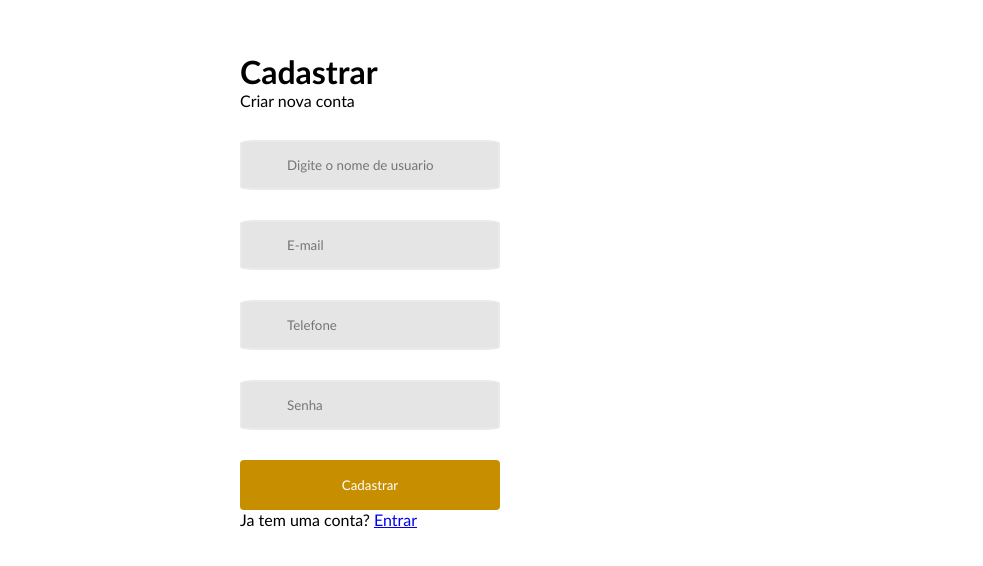
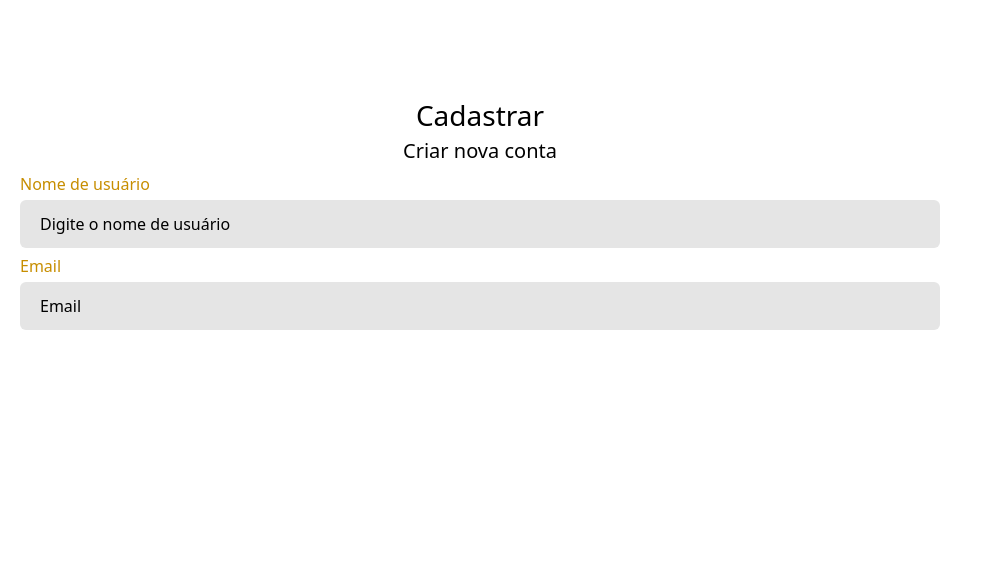
Before and after one commit to Amanda-Jr/AdocaoDeAnimais, a React (Vite) app in the folder web/: page /cadastro in a window 1280 px wide. Shown: the part 188-754 px from the top of the page, without its empty margins (0-983 px from the left). Built offline with nearby package versions, Linux system fonts and the light colour scheme.

Commit message:
cria componente InputForm

```diff
--- /dev/null
+++ b/web/src/components/InputForm.tsx
@@ -0,0 +1,18 @@
+import type { HTMLProps } from "react";
+import { twMerge } from "tailwind-merge";
+
+type InputFormProps = HTMLProps<HTMLInputElement>
+
+export function InputForm(props: InputFormProps) {
+  return (
+    <div className="flex flex-col font-medium">
+      <label htmlFor={props.id} className="text-[#C78E00] mt-1.5">
+        {props.label}
+      </label>
+      <input
+        {...props}
+        className={twMerge("py-3 px-5 bg-[#E5E5E5] rounded-[6px] placeholder:text-black outline-0 mt-[0.25rem]", props.className)}
+      />
+    </div>
+  );
+}
--- a/web/src/main.tsx
+++ b/web/src/main.tsx
@@ -3,14 +3,16 @@ import { createRoot } from 'react-dom/client'
 import './pages/Cadastro/index.css'
 import { BrowserRouter, Routes, Route } from "react-router";
 import Cadastro from './pages/Cadastro/App.tsx'
+import Home from './pages/Home/Home.tsx';
 
-
+import './pages/globals.css'
 
 createRoot(document.getElementById('root')!).render(
   <StrictMode>
     <BrowserRouter>
       <Routes>
-      <Route path="/cadastro" element={<Cadastro />} />
+        <Route path="/" element={<Home />} />
+        <Route path="/cadastro" element={<Cadastro />} />
       </Routes>
     </BrowserRouter>
   </StrictMode>,
--- a/web/src/pages/Cadastro/App.tsx
+++ b/web/src/pages/Cadastro/App.tsx
@@ -1,27 +1,20 @@
+import { InputForm } from "@/components/InputForm";
+
 export default function Cadastro() {
-
   return (
     <div className="cadastro">
-      <form  className="formulario">
-        <h1>Cadastrar</h1>
-        <p>Criar nova conta</p>
-        <div className="input-field">
-          <input type="username" placeholder="Digite o nome de usuario"/>
-        </div>
-        <div className="input-field">
-          <input type="email" placeholder="E-mail"/>
-        </div>
-        <div className="input-field">
-          <input type="tel" id="phone" placeholder="Telefone" pattern="[0-9]{3}-[0-9]{2}-[0-9]{3}"/>
-        </div>
-        <div className="input-field">
-          <input type="password" placeholder="Senha"/>
-        </div>
-        <button>Cadastrar</button>
-        <p>Ja tem uma conta? <a href="#">Entrar</a> </p>
-
+      <form className="p-5 flex flex-col min-w-3/4">
+        <h1 className="text-center font-medium text-[1.75rem]">Cadastrar</h1>
+        <p className="text-center font-medium text-[1.25rem]">
+          Criar nova conta
+        </p>
+        <InputForm
+          label="Nome de usuário"
+          placeholder="Digite o nome de usuário"
+          id="username"
+        />
+        <InputForm label="Email" placeholder="Email" id="email"/>
       </form>
-
     </div>
-  )
+  );
 }
--- a/web/src/pages/Cadastro/index.css
+++ b/web/src/pages/Cadastro/index.css
@@ -1,21 +1,11 @@
-*{
-  margin: 0;
-  padding: 0;
-  font-family:  Calibri;
-  box-sizing: border-box;
-
-}
-
 .cadastro{
   display: flex;
-  justify-content: left;
   align-items: center;
   min-height: 100vh;
 
 }
 
 .formulario{
-  justify-content: left;
   align-items: center;
   min-height: 100vh;
   padding: 30vh;
--- /dev/null
+++ b/web/src/pages/Home/Home.tsx
@@ -0,0 +1,7 @@
+export default function Home() {
+  return (
+    <div>
+      <h1 className="text-center">teste</h1>
+    </div>
+  );
+}
--- /dev/null
+++ b/web/src/pages/globals.css
@@ -0,0 +1 @@
+@import "tailwindcss";
```
